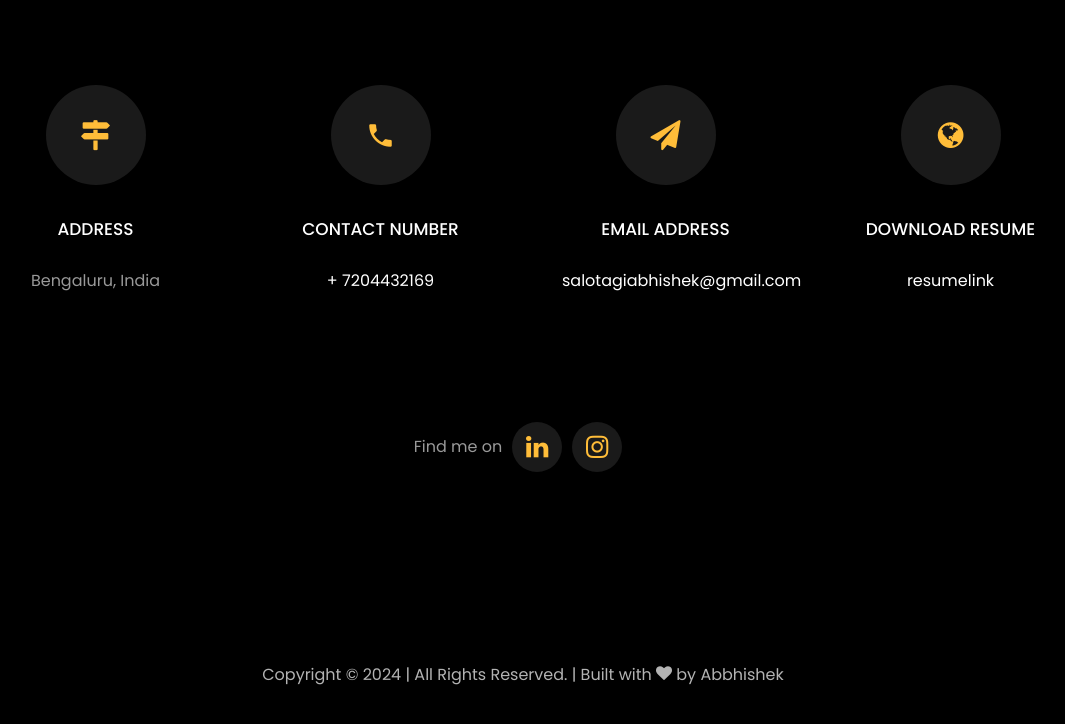
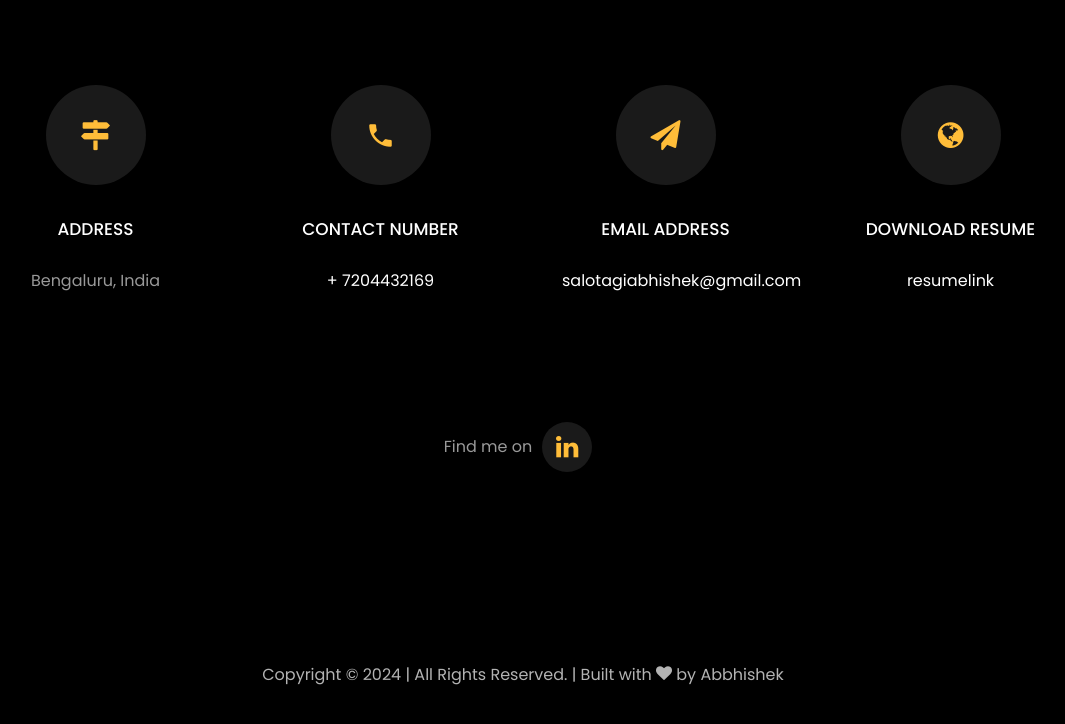
Before and after one commit to Salotagiabhishek/Abhishek.github.io, a plain HTML site: page index.html in a window 1280 px wide. Shown: the part 4259-4983 px from the top of the page, without its empty margins (117-1182 px from the left). Drawn offline with Linux system fonts and the light colour scheme; files whose address does not match are found by name.

Commit message:
Update index.html

```diff
--- a/index.html
+++ b/index.html
@@ -620,8 +620,7 @@
 									class="icon-linkedin"></span></a></li>
 
 
-						<li class="ftco-animate"><a href="https://www.instagram.com/rishabhnmishra/"><span
-									class="icon-instagram"></span></a></li>
+
 					</ul>
 					<br>
 				</div>
```
